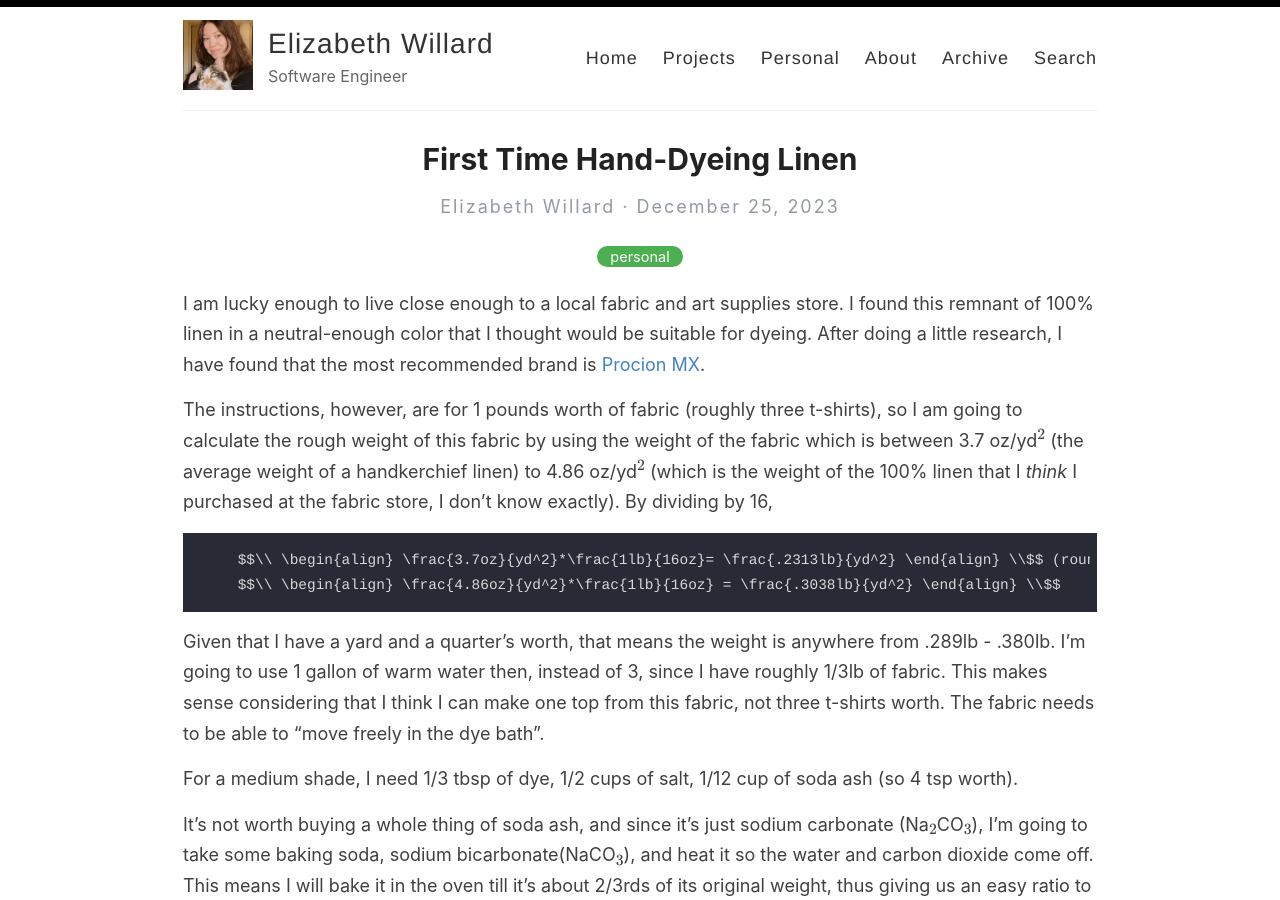
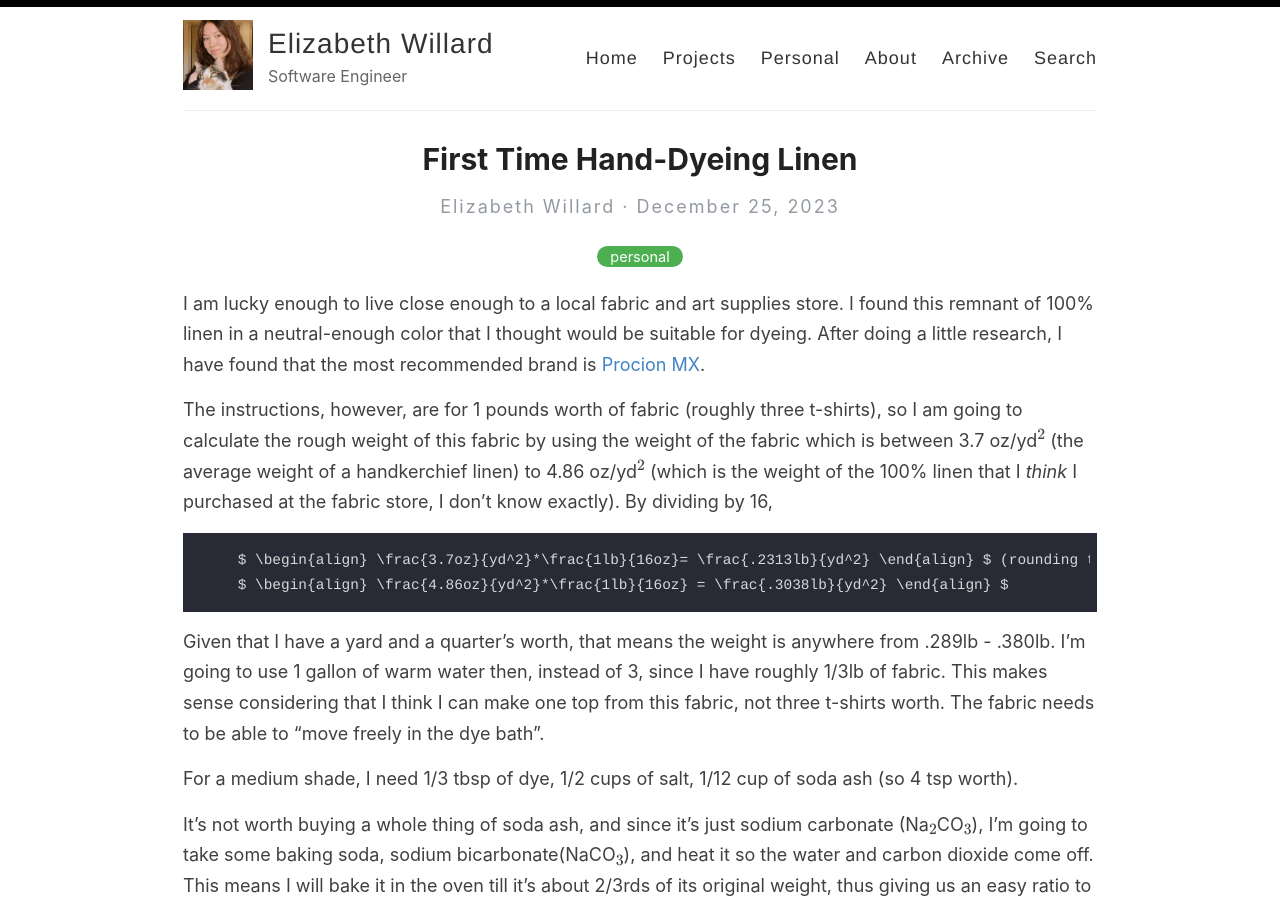
Before and after one commit to elizabethwillard/elizabethwillard.github.io, a Jekyll site: the page built from _posts/2023-12-25-dyeing-linen.md, in a window 1280 px wide and 900 px high. Built offline with Jekyll 4.4.1, drawn with Linux system fonts in a browser that asks for light colours; formulas are drawn with MathJax 3.

Commit message:
Update 2023-12-25-dyeing-linen.md

```diff
--- a/_posts/2023-12-25-dyeing-linen.md
+++ b/_posts/2023-12-25-dyeing-linen.md
@@ -9,8 +9,8 @@ I am lucky enough to live close enough to a local fabric and art supplies store.
 
 The instructions, however, are for 1 pounds worth of fabric (roughly three t-shirts), so I am going to calculate the rough weight of this fabric by using the weight of the fabric which is between 3.7 oz/yd$^2$ (the average weight of a handkerchief linen) to 4.86 oz/yd$^2$ (which is the weight of the 100% linen that I *think* I purchased at the fabric store, I don't know exactly). By dividing by 16,
 
-        $$\\ \begin{align} \frac{3.7oz}{yd^2}*\frac{1lb}{16oz}= \frac{.2313lb}{yd^2} \end{align} \\$$ (rounding to the fourth decimal place)
-        $$\\ \begin{align} \frac{4.86oz}{yd^2}*\frac{1lb}{16oz} = \frac{.3038lb}{yd^2} \end{align} \\$$
+        $ \begin{align} \frac{3.7oz}{yd^2}*\frac{1lb}{16oz}= \frac{.2313lb}{yd^2} \end{align} $ (rounding to the fourth decimal place)
+        $ \begin{align} \frac{4.86oz}{yd^2}*\frac{1lb}{16oz} = \frac{.3038lb}{yd^2} \end{align} $
 
 
 Given that I have a yard and a quarter's worth, that means the weight is anywhere from .289lb - .380lb. I'm going to use 1 gallon of warm water then, instead of 3, since I have roughly 1/3lb of fabric. This makes sense considering that I think I can make one top from this fabric, not three t-shirts worth. The fabric needs to be able to "move freely in the dye bath".
```
